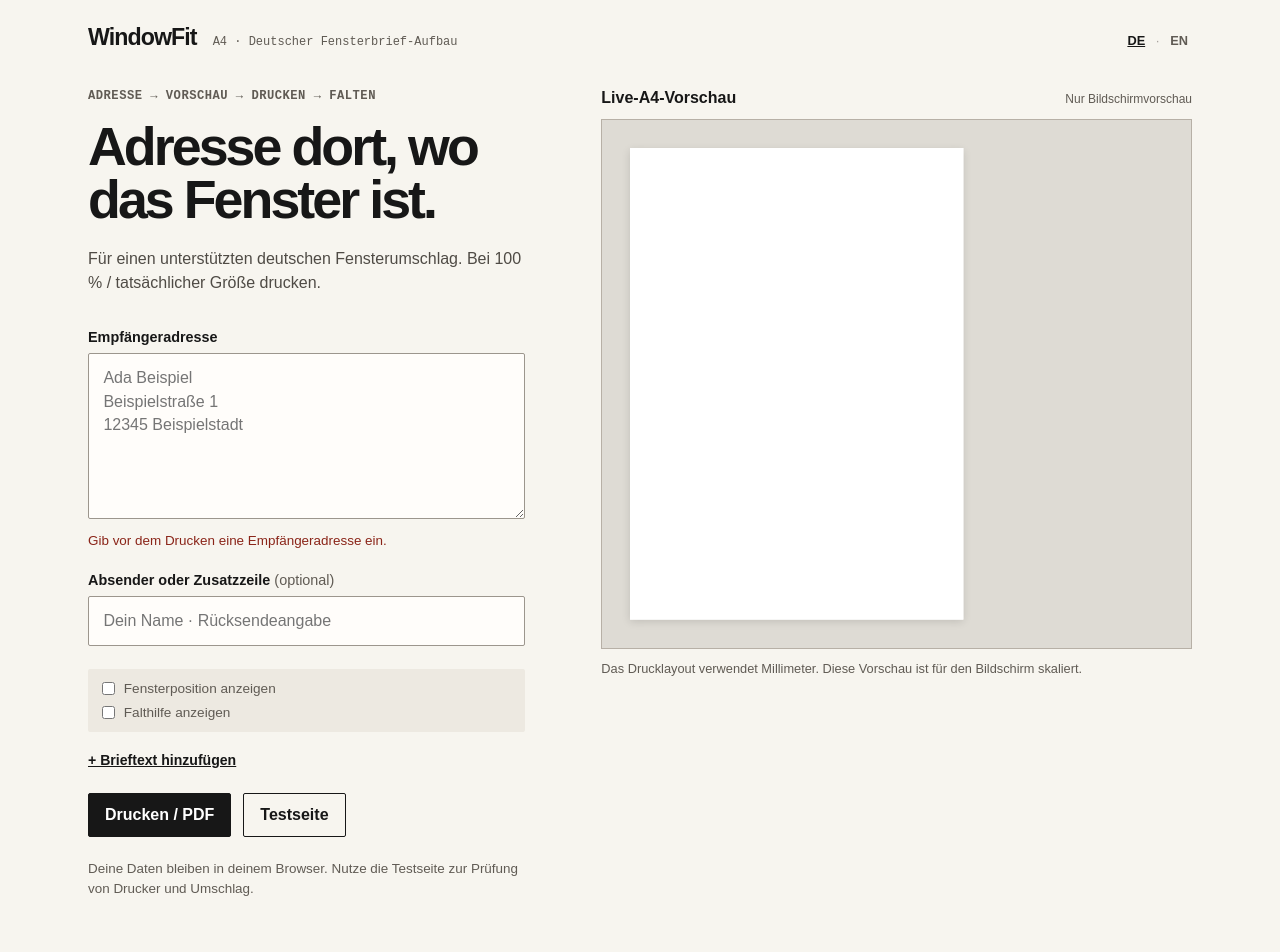
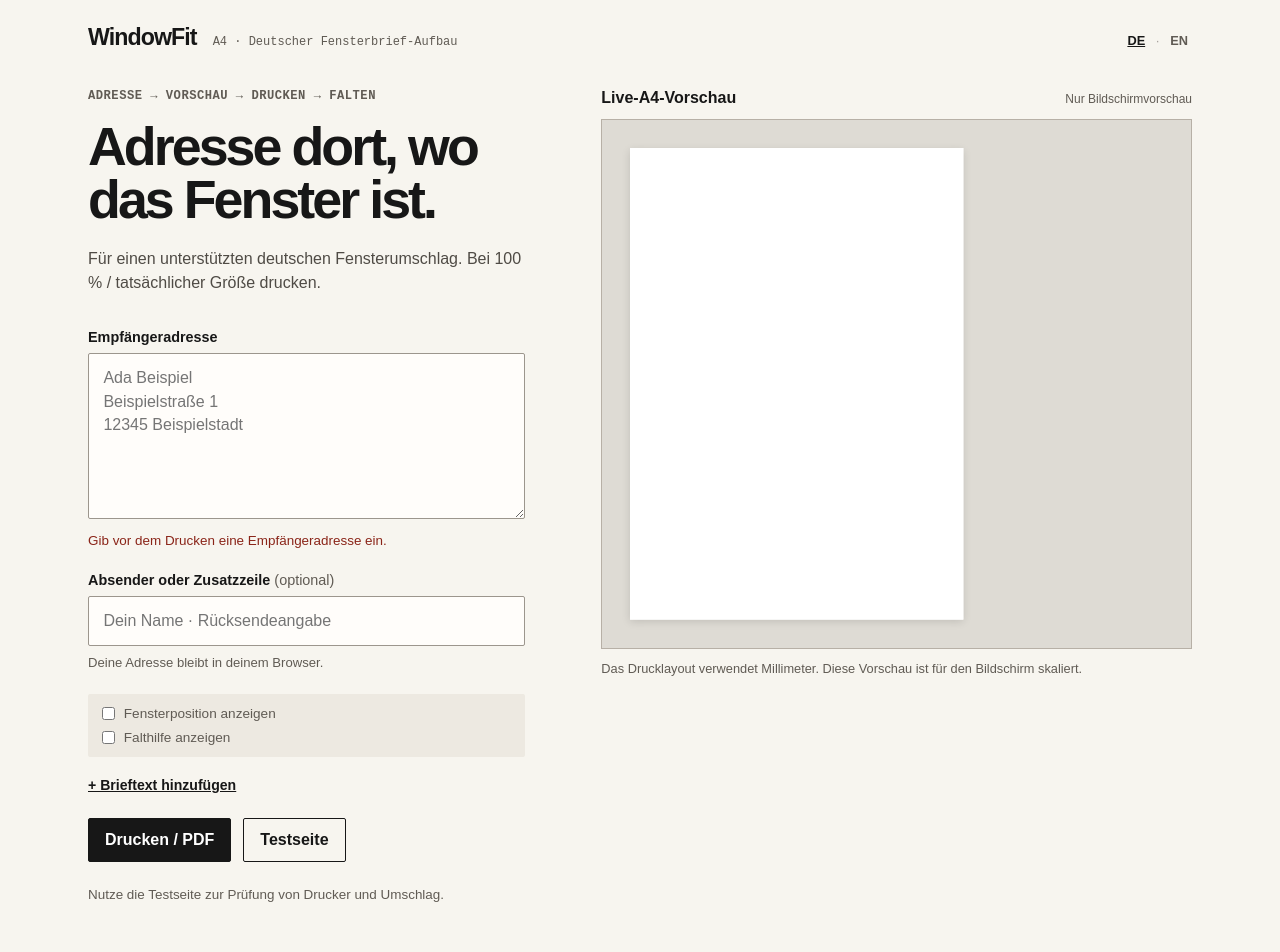
Before and after one commit to debother/WindowFit, a React (Vite) app: page / in a window 1280 px wide. Shown: the top 952 px of the page. Built offline with nearby package versions, Linux system fonts and the light colour scheme.

Commit message:
chore: complete Debother product hygiene

```diff
--- a/src/App.tsx
+++ b/src/App.tsx
@@ -250,6 +250,7 @@ export default function App() {
             onChange={(event) => setSender(event.target.value)}
             placeholder={t.senderPlaceholder}
           />
+          <p className="trust-microcopy">{t.trustMicrocopy}</p>
 
           <div className="guide-toggles">
             <label className="toggle-checkbox">
@@ -342,7 +343,7 @@ export default function App() {
             </div>
           )}
 
-          <p className="trust-note">{t.trustNote}</p>
+          <p className="trust-note">{t.testHint}</p>
         </section>
 
         <section className="preview-panel no-print" aria-labelledby="preview-heading">
--- a/src/i18n.ts
+++ b/src/i18n.ts
@@ -33,7 +33,8 @@ export const translations = {
     foldGuideBottomLabel: "Falzlinie unten (illustrativ)",
     printAction: "Drucken / PDF",
     testPageAction: "Testseite",
-    trustNote: "Deine Daten bleiben in deinem Browser. Nutze die Testseite zur Prüfung von Drucker und Umschlag.",
+    trustMicrocopy: "Deine Adresse bleibt in deinem Browser.",
+    testHint: "Nutze die Testseite zur Prüfung von Drucker und Umschlag.",
     previewHeading: "Live-A4-Vorschau",
     previewScreenOnly: "Nur Bildschirmvorschau",
     previewNote: "Das Drucklayout verwendet Millimeter. Diese Vorschau ist für den Bildschirm skaliert.",
@@ -82,7 +83,8 @@ export const translations = {
     foldGuideBottomLabel: "Bottom fold line (illustrative)",
     printAction: "Print / PDF",
     testPageAction: "Test page",
-    trustNote: "Your address stays in your browser. Use the test page to verify your printer and envelope.",
+    trustMicrocopy: "Your address stays in your browser.",
+    testHint: "Use the test page to verify your printer and envelope.",
     previewHeading: "Live A4 preview",
     previewScreenOnly: "Screen preview only",
     previewNote: "The print layout uses millimetres. This preview is scaled only to fit your screen.",
--- a/src/styles.css
+++ b/src/styles.css
@@ -36,6 +36,7 @@ textarea, input { width:100%; border:1.5px solid #9c968d; border-radius:2px; bac
 .fold-guide-steps { margin:0; padding-left:1.2rem; color:#4f4b45; line-height:1.45; }
 .fold-guide-steps li { margin-bottom:.35rem; }
 .fold-guide-steps li:last-child { margin-bottom:0; }
+.trust-microcopy { margin:.45rem 0 0; color:#605b54; font-size:.82rem; line-height:1.4; }
 .trust-note { margin-top:1.4rem; color:#605b54; font-size:.84rem; line-height:1.45; }
 .line-limit { margin:.55rem 0 0; color:#8a2418; font-size:.84rem; line-height:1.4; }
 .preview-panel { min-width:0; }.preview-heading { display:flex; justify-content:space-between; gap:1rem; align-items:baseline; margin:0 0 .75rem; }.preview-heading h2 { margin:0; font-size:1rem; }.preview-heading span { color:#605b54; font-size:.75rem; }
```
